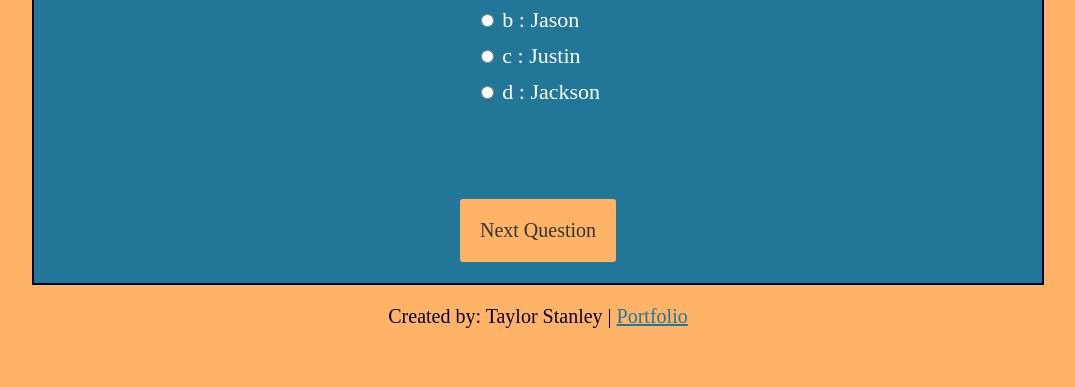
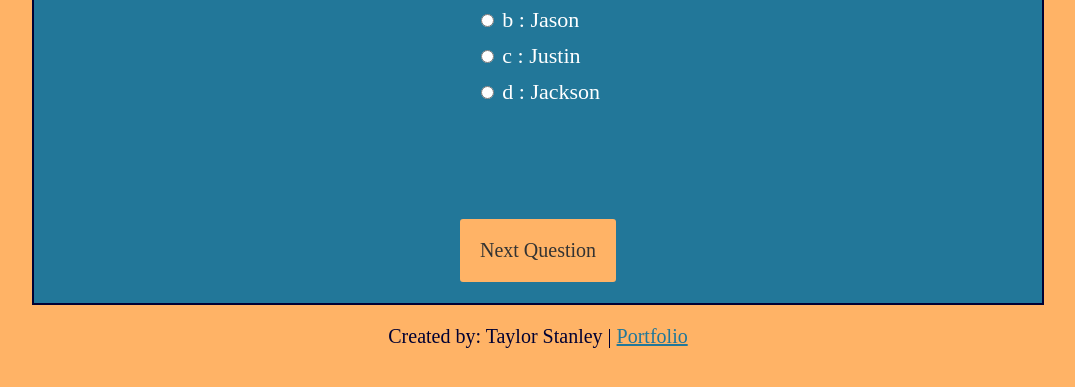
Before and after one commit to tam-114/fgtrivia, a plain HTML site: page index.html in a window 1280 px wide. Shown: the part 345-732 px from the top of the page, without its empty margins (102-1177 px from the left). Drawn offline with Linux system fonts and the light colour scheme; a web font is replaced by a local one.

Commit message:
added more padding to not have the last question overlap the buttons

```diff
--- a/index.html
+++ b/index.html
@@ -23,7 +23,7 @@
 		<div class="quiz-container">
 	  		<div id="quiz"></div>
 		</div>
-			<div style="padding-top: 50px;">
+			<div style="padding-top: 70px;">
 			<button id="previous">Previous Question</button>
 			<button id="next">Next Question</button>
 			<button id="submit">Submit Quiz</button>
```
